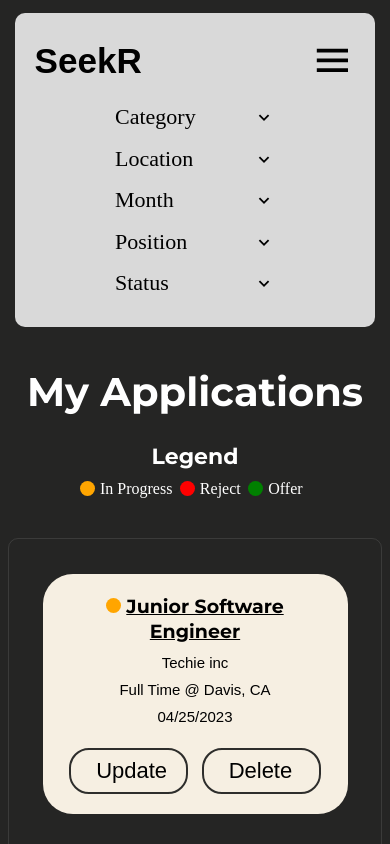
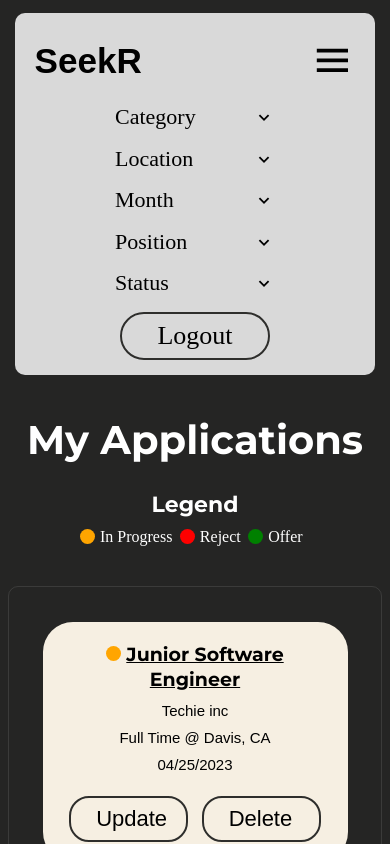
Before and after one commit to jSunpayco/seekr, a React (Vite) app: page /jobs in a window 390 px wide. Both pictures are taken after a click on the icon 332 px from the left and 60 px from the top of the page. Built offline with nearby package versions, Linux system fonts and the light colour scheme.

Commit message:
Add logout button to mobile view

```diff
--- a/src/components/Navigation/navigation.module.scss
+++ b/src/components/Navigation/navigation.module.scss
@@ -163,15 +163,20 @@
     cursor: pointer;
     border: #2E2E2C solid;
     border-width: 2px;
-    transition: color 0.4s ease, background-color 0.4s ease;
+    transition: color 0.2s ease, background-color 0.2s ease;
     text-decoration: none;
     color: black;
 
     &:hover{
         background-color: #2E2E2C;
         color: white;
-        transition: all 0.4s ease;
     }
+}
+
+.mobileLogoutButton{
+    font-size: 26px;
+    padding: 7px 35px;
+    border-radius: 40px;
 }
 
 .mobileMenuButton{
--- a/src/components/Navigation/navigation.tsx
+++ b/src/components/Navigation/navigation.tsx
@@ -144,6 +144,7 @@ const Navigation = () => {
 
             <div className={styles.mobileMenuContainer} style={{opacity:(isMenuOpened?'100':'0'), transition:'opacity 1s'}}>
                 {mobileFilters()}
+                <a href='/' className={`${styles.logoutButton} ${styles.mobileLogoutButton}`}>Logout</a>
             </div>
         </div>
     )
```
